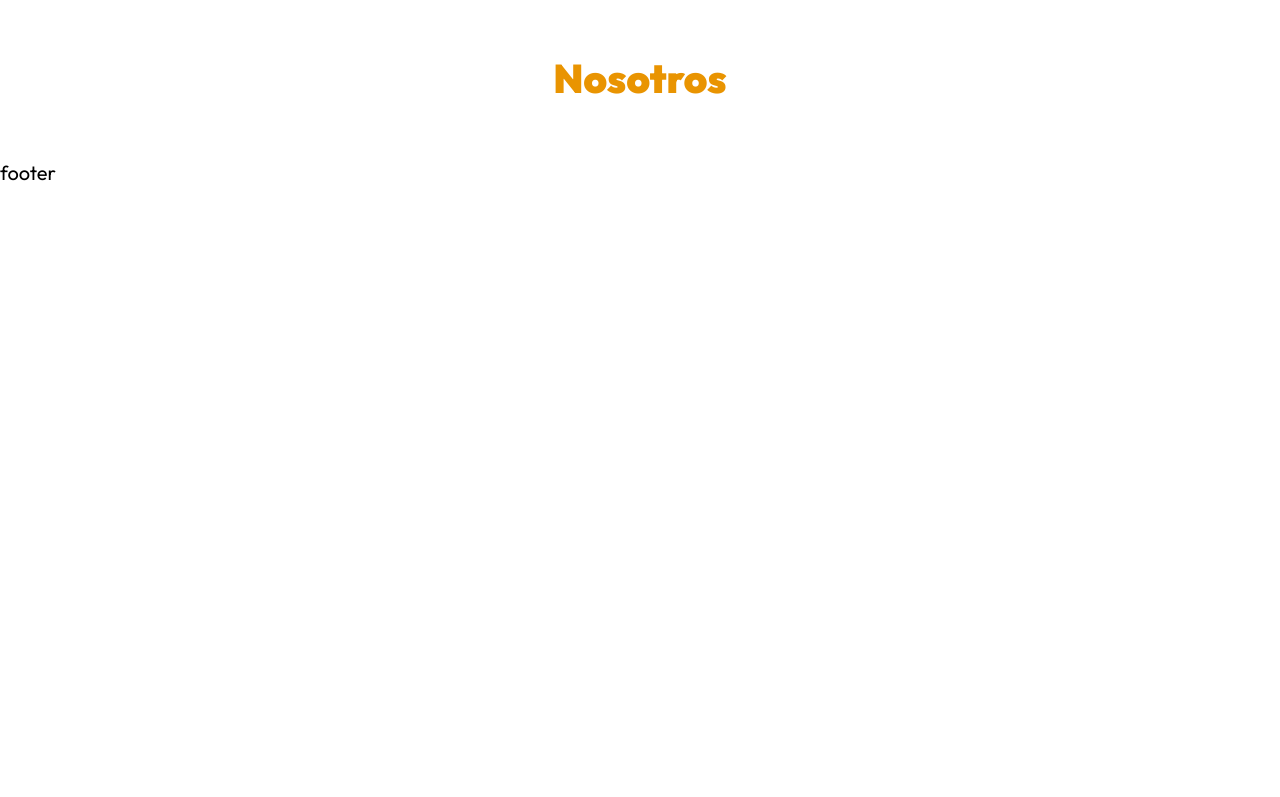
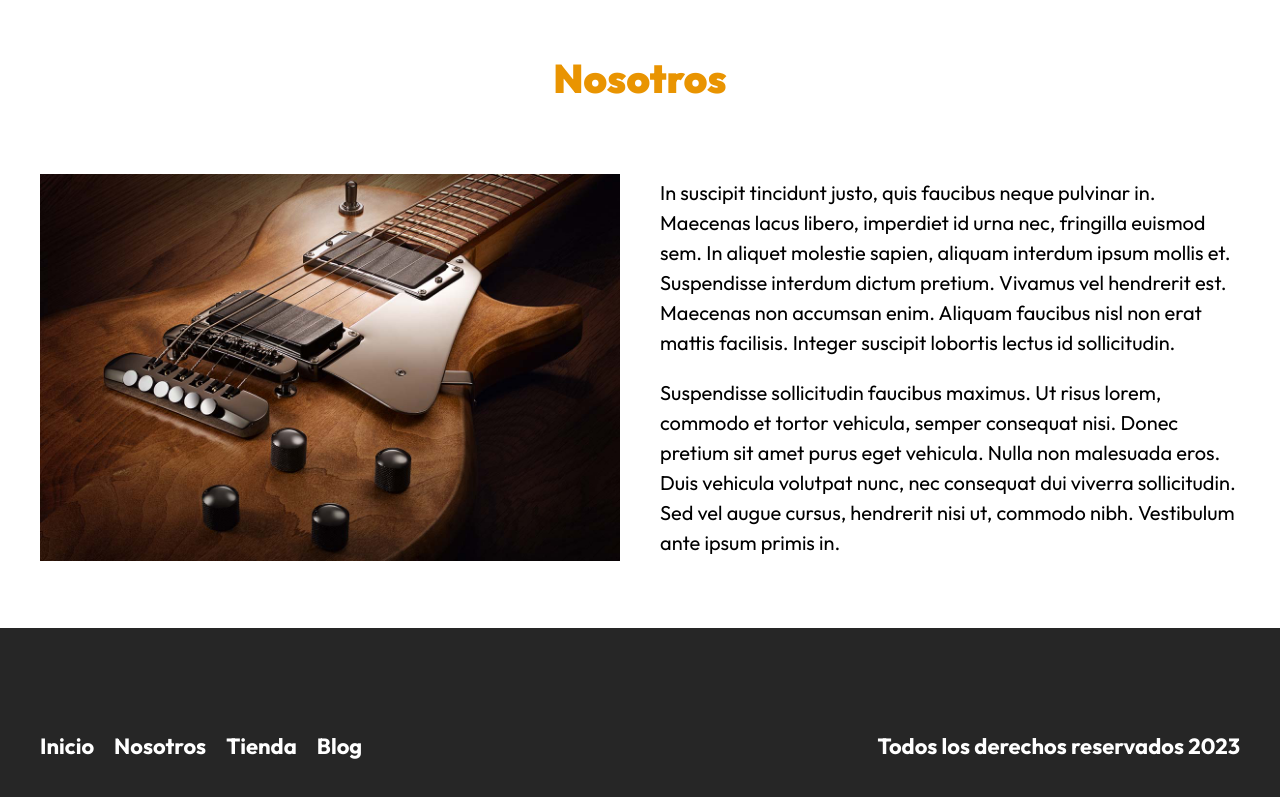
Before and after one commit to dotJManuel/guitarla-next.js, a Next.js app: page /nosotros in a window 1280 px wide. Shown: the part 263-1060 px from the top of the page. Before the commit the page ends 800 px from the top, so only its background shows below. Built offline with nearby package versions, Linux system fonts and the light colour scheme.

Commit message:
Se termino de configurar los componentes de header, footer y nosotros

```diff
--- a/components/footer.js
+++ b/components/footer.js
@@ -1,6 +1,30 @@
+import Link from 'next/link'
+import styles from '../styles/footer.module.css'
 
 export default function Footer() {
   return (
-    <div>footer</div>
+    <footer className={styles.footer}>
+        <div className={`contenedor ${styles.contenido}`}>
+                <nav className={styles.navegacion}>
+                    <Link href="/">
+                        Inicio
+                    </Link>
+
+                    <Link href="/nosotros">
+                        Nosotros
+                    </Link>
+
+                    <Link href="/tienda">
+                        Tienda
+                    </Link>
+
+                    <Link href="/blog">
+                         Blog
+                    </Link>
+                </nav>
+
+                <p className={styles.copyright}>Todos los derechos reservados { new Date().getFullYear() }</p>
+        </div>
+    </footer>
   )
 }
--- a/components/header.js
+++ b/components/header.js
@@ -1,50 +1,59 @@
-import Image from 'next/image'
-import Link from 'next/link'
-//import { useRouter } from 'next/router'
-import styles from '../styles/header.module.css'
+import Image from "next/image";
+import Link from "next/link";
+import { useRouter } from "next/router";
+import styles from "../styles/header.module.css";
 
 export default function Header() {
-
-    //const router = useRouter()
+	const router = useRouter();
 
 	return (
 		<header className={styles.header}>
 			<div className={`contenedor ${styles.barra}`}>
-                <Link href={'/'}>
-                    {/* <a> */}
-                        <Image src="/img/logo.svg" width={300} height={40} alt='imagen logotipo' />
-
-                    {/* </a> */}
+				<Link href={"/"}>
+					<Image
+						src="/img/logo.svg"
+						width={300}
+						height={40}
+						alt="imagen logotipo"
+					/>
 				</Link>
 
 				<nav className={styles.navegacion}>
-                    <Link href="/">
-                        {/* <a className={ router.pathname === '/' ? styles.active : ''}> */}
+					<Link
+						href="/"
+						className={router.pathname === "/" ? styles.active : ""}
+					>
 						Inicio
-                        {/* </a> */}
 					</Link>
 
-                    <Link href="/nosotros">
-                        {/* <a className={ router.pathname === '/nosotros' ? styles.active : ''}> */}
+					<Link
+						href="/nosotros"
+						className={
+							router.pathname === "/nosotros" ? styles.active : ""
+						}
+					>
 						Nosotros
-                        {/* </a> */}
 					</Link>
 
-
-                    <Link href="/tienda">
-                        {/* <a className={ router.pathname === '/tienda' ? styles.active : ''}> */}
+					<Link
+						href="/tienda"
+						className={
+							router.pathname === "/tienda" ? styles.active : ""
+						}
+					>
 						Tienda
-                        {/* </a> */}
 					</Link>
 
-                    <Link href="/blog">
-                        {/* <a className={ router.pathname === '/blog' ? styles.active : ''}> */}
+					<Link
+						href="/blog"
+						className={
+							router.pathname === "/blog" ? styles.active : ""
+						}
+					>
 						Blog
-                        {/* </a> */}
 					</Link>
-
 				</nav>
 			</div>
 		</header>
-    )
+	);
 }
--- a/next.config.js
+++ b/next.config.js
@@ -1,6 +1,9 @@
 /** @type {import('next').NextConfig} */
 const nextConfig = {
   reactStrictMode: true,
+  images: {
+    formats: ['image/avif', 'image/webp']
+  }
 }
 
 module.exports = nextConfig
--- a/pages/nosotros.js
+++ b/pages/nosotros.js
@@ -1,6 +1,6 @@
-//import Image from 'next/future/image'
+import Image from 'next/image'
 import Layout from "../components/layout"
-//import styles from '../styles/nosotros.module.css'
+import styles from '../styles/nosotros.module.css'
 
 export default function Nosotros() {
   return (
@@ -11,7 +11,7 @@ export default function Nosotros() {
         <main className="contenedor">
             <h1 className="heading">Nosotros</h1>
 
-            {/* <div className={styles.contenido}>
+            <div className={styles.contenido}>
                 <Image src="/img/nosotros.jpg" width={1000} height={800} alt="Imagen sobre nosotros" />
 
                 <div>
@@ -19,7 +19,7 @@ export default function Nosotros() {
 
                   <p>Suspendisse sollicitudin faucibus maximus. Ut risus lorem, commodo et tortor vehicula, semper consequat nisi. Donec pretium sit amet purus eget vehicula. Nulla non malesuada eros. Duis vehicula volutpat nunc, nec consequat dui viverra sollicitudin. Sed vel augue cursus, hendrerit nisi ut, commodo nibh. Vestibulum ante ipsum primis in.</p>
                 </div>
-            </div> */}
+            </div>
         </main>
     </Layout>
   )
--- /dev/null
+++ b/styles/footer.module.css
@@ -0,0 +1,33 @@
+.footer {
+    background-color: var(--black);
+    padding: 5rem 0;
+    margin-top: 5rem;
+}
+
+@media (min-width:768px) {
+    .contenido {
+        display: flex;
+        justify-content: space-between;
+    }
+}
+.navegacion {
+    display: flex;
+    flex-direction: column;
+    align-items: center;
+    gap: 2rem;
+}
+@media (min-width: 768px) {
+    .navegacion {
+        flex-direction: row;
+    }
+}
+.navegacion a,
+.copyright {
+    color: var(--white);
+    font-size: 2.2rem;
+    text-decoration: none;
+    font-weight: 700;
+}
+.copyright {
+    text-align: center;
+}
--- /dev/null
+++ b/styles/nosotros.module.css
@@ -0,0 +1,10 @@
+.contenido {
+    display: grid;
+    gap: 4rem;
+}
+@media (min-width: 768px) {
+    .contenido {
+        grid-template-columns: repeat(2, 1fr);
+        align-items: center;
+    }
+}
```
Also changed, not shown: pages/tienda.js (+31 -12 lines). Lines whose indentation alone changed are shown as unchanged.
